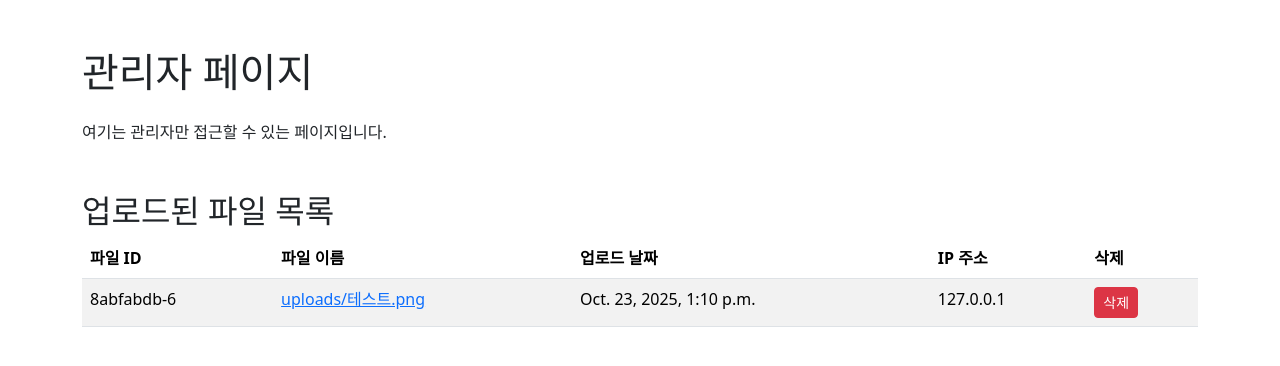
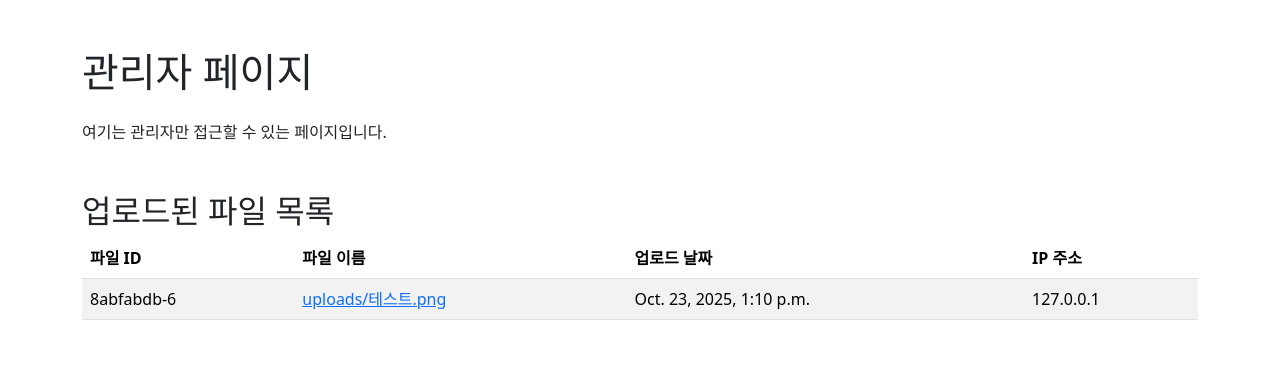
Before and after one commit to kimchunsik17/Temp_Cloud_for_mini_files, a Django app: page /admin_page/ in a window 1280 px wide. Shown: the top 366 px of the page. Run offline with Django 5.2, Linux system fonts and the light colour scheme; data comes from the database, SQL or seed files in the repository; both versions use the stored data as it was after the commit.

Commit message:
Revert "feat: Add delete functionality to admin page and navigation buttons"
This reverts commit c7e9d445467a614015d0ba3beaa6b4591c683285.

```diff
--- a/cloud_storage/templates/cloud_storage/admin_page.html
+++ b/cloud_storage/templates/cloud_storage/admin_page.html
@@ -20,7 +20,6 @@
                     <th scope="col">파일 이름</th>
                     <th scope="col">업로드 날짜</th>
                     <th scope="col">IP 주소</th>
-                    <th scope="col">삭제</th>
                 </tr>
             </thead>
             <tbody>
@@ -30,12 +29,6 @@
                     <td><a href="{{ file.file.url }}" target="_blank">{{ file.file.name }}</a></td>
                     <td>{{ file.created_at }}</td>
                     <td>{{ file.ip_address }}</td>
-                    <td>
-                        <form action="{% url 'cloud_storage:delete_file' file.file_id %}" method="post">
-                            {% csrf_token %}
-                            <button type="submit" class="btn btn-danger btn-sm">삭제</button>
-                        </form>
-                    </td>
                 </tr>
                 {% endfor %}
             </tbody>
--- a/cloud_storage/templates/cloud_storage/index.html
+++ b/cloud_storage/templates/cloud_storage/index.html
@@ -22,7 +22,7 @@
             </div>
             <button type="submit" class="btn btn-primary">다운로드</button>
         </form>
-        <a href="{% url 'cloud_storage:upload' %}" class="btn btn-info">파일 업로드 페이지로 이동</a>
+        <a href="{% url 'cloud_storage:upload' %}" class="btn btn-secondary">파일 업로드</a>
     </div>
     <script src="https://cdn.jsdelivr.net/npm/bootstrap@5.3.2/dist/js/bootstrap.bundle.min.js" integrity="sha384-C6RzsynM9kWDrMNeT87bh95OGNyZPhcTNXj1NW7RuBCsyN/o0jlpcV8Qyq46cDfL" crossorigin="anonymous"></script>
   </body>
--- a/cloud_storage/templates/cloud_storage/upload.html
+++ b/cloud_storage/templates/cloud_storage/upload.html
@@ -27,7 +27,6 @@
                 파일이 성공적으로 업로드되었습니다! 파일 번호: <strong>{{ file_id }}</strong>
             </div>
         {% endif %}
-        <a href="{% url 'cloud_storage:index' %}" class="btn btn-secondary mt-3">메인 페이지로 이동</a>
     </div>
     <script src="https://cdn.jsdelivr.net/npm/bootstrap@5.3.2/dist/js/bootstrap.bundle.min.js" integrity="sha384-C6RzsynM9kWDrMNeT87bh95OGNyZPhcTNXj1NW7RuBCsyN/o0jlpcV8Qyq46cDfL" crossorigin="anonymous"></script>
   </body>
--- a/cloud_storage/urls.py
+++ b/cloud_storage/urls.py
@@ -8,5 +8,4 @@ urlpatterns = [
     path('upload/', views.upload_view, name='upload'),
     path('download/', views.download_view, name='download'),
     path('admin_page/', views.admin_page_view, name='admin_page'),
-    path('delete/<str:file_id>/', views.delete_file_view, name='delete_file'),
 ]
--- a/cloud_storage/views.py
+++ b/cloud_storage/views.py
@@ -65,12 +65,3 @@ def download_view(request):
 def admin_page_view(request):
     uploaded_files = UploadedFile.objects.all().order_by('-created_at')
     return render(request, 'cloud_storage/admin_page.html', {'uploaded_files': uploaded_files})
-
-def delete_file_view(request, file_id):
-    if request.method == 'POST':
-        uploaded_file_obj = get_object_or_404(UploadedFile, file_id=file_id)
-        # Delete file from filesystem
-        if os.path.exists(uploaded_file_obj.file.path):
-            os.remove(uploaded_file_obj.file.path)
-        uploaded_file_obj.delete() # Delete from database
-    return redirect('cloud_storage:admin_page')
```
Also changed, not shown: db.sqlite3, media/uploads/테스트_GaKqzOI.png (deleted), media/uploads/테스트_qZPRGIj.png (deleted), 2 other files.
